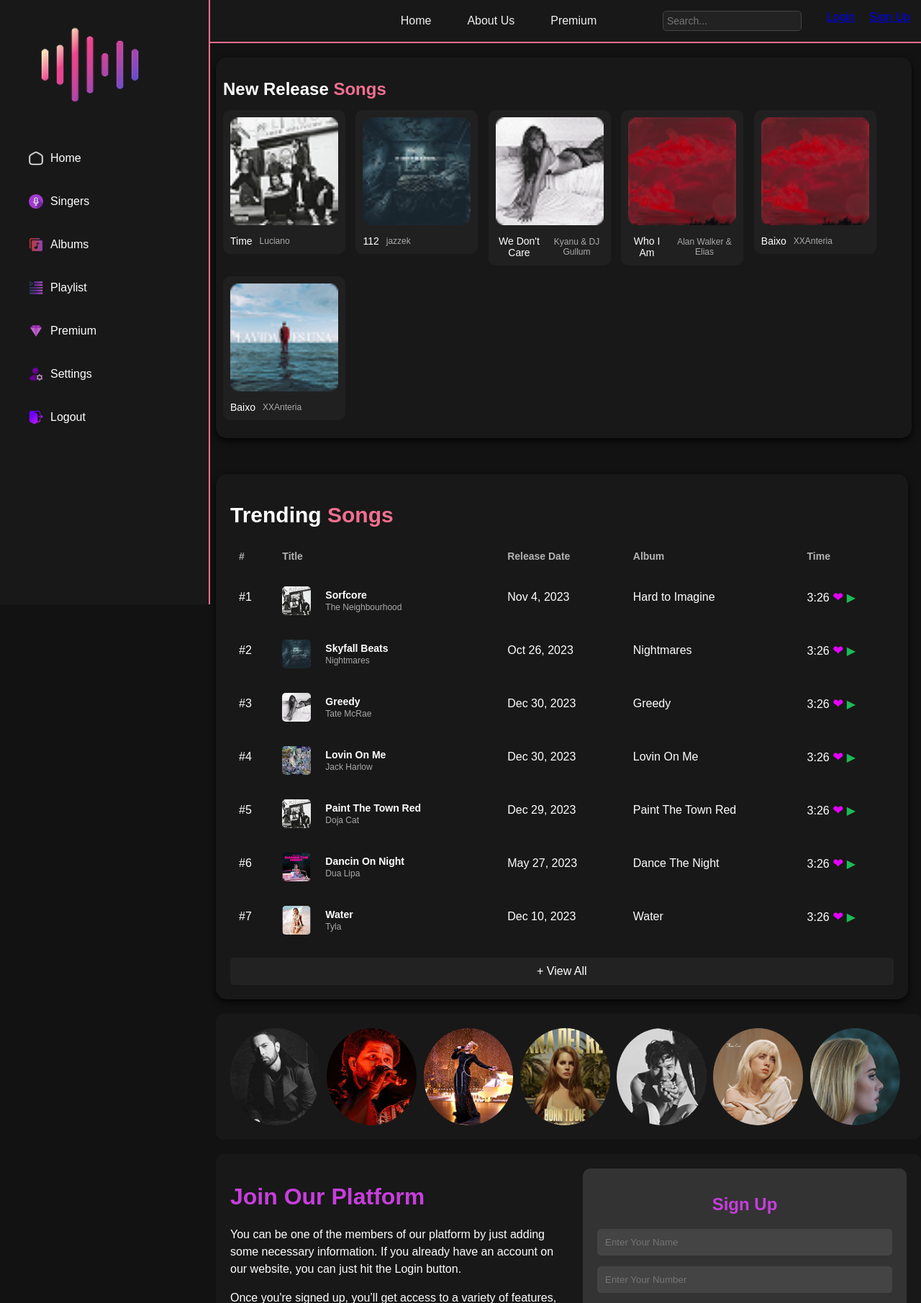
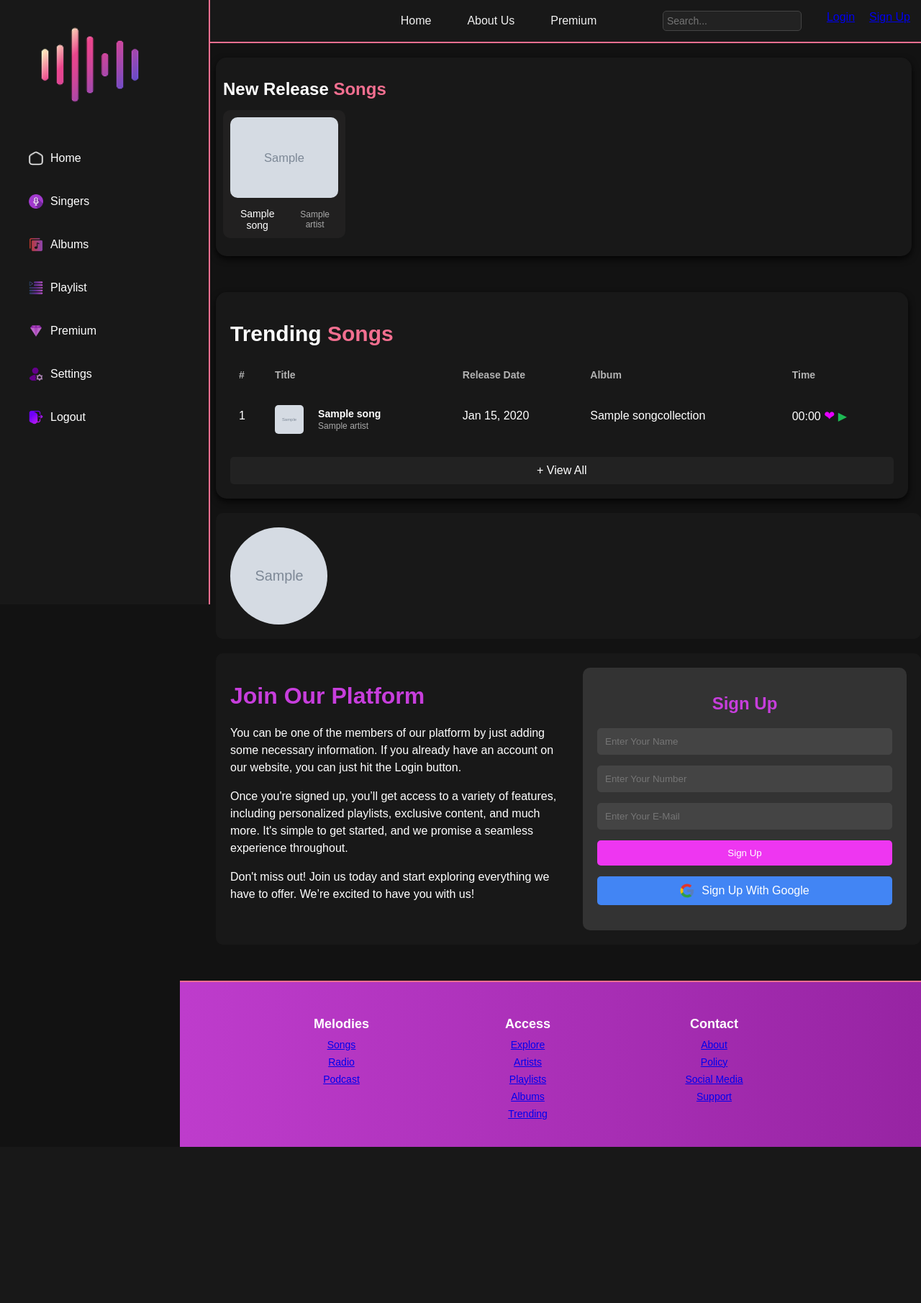
Before and after one commit to sofiiasliusar/music-app, a Django app: page / in a window 1280 px wide. Shown: the top 1811 px of the page at 72% size. After the commit the page ends 1594 px from the top, so only its background shows below. Run offline with Django 5.2, Linux system fonts and the light colour scheme; tables that the repository leaves empty hold one stand-in row (values such as "Sample post"); grey boxes marked "Sample" are stand-in pictures.

Commit message:
Refactor Home page to use dynamic data from DB

```diff
--- /dev/null
+++ b/musicapp/music/templatetags/custom_filters.py
@@ -0,0 +1,13 @@
+#TODO
+from django import template
+from datetime import timedelta
+
+register = template.Library()
+
+@register.filter
+def format_duration(value):
+    if isinstance(value, timedelta):
+        minutes = value.seconds // 60
+        seconds = value.seconds % 60
+        return f"{minutes:02}:{seconds:02}"
+    return value
--- a/musicapp/music/views.py
+++ b/musicapp/music/views.py
@@ -2,10 +2,18 @@ from django.shortcuts import render
 
 # Create your views here.
 from django.views.generic import TemplateView
+from .models import Song, Artist
 
 
 class HomeView(TemplateView):
     template_name = 'Home.html'
+
+    def get_context_data(self, **kwargs):
+        context = super().get_context_data(**kwargs)
+        context['new_releases'] = Song.objects.order_by('-release_date')[:6]  # Fetch latest 6 songs
+        context['trending_songs'] = Song.objects.order_by('-release_date')[:7]  # Example logic for trending
+        context['popular_artists'] = Artist.objects.all()[:7]  # Fetch first 6 artists
+        return context
 
 
 class ArtistsView(TemplateView):
--- a/musicapp/templates/Home.html
+++ b/musicapp/templates/Home.html
@@ -1,5 +1,6 @@
 {% extends "base.html" %}
 {% load static %}
+{% load custom_filters %}
 
 
 {% block extra_css %}
@@ -13,33 +14,16 @@
 
 {% block content %}
 
+
 <!-- Нові релізи пісень -->
 <div class="new-release-container">
     <h2>New Release <span>Songs</span></h2>
+    {% for song in new_releases %}
     <div class="song-block">
-        <img src="{% static '/musicapp/images/The_Neighbourhood.png' %}" alt="Time">
-        <div class="song-title">Time<br><small>Luciano</small></div>
+        <img src="{{ song.get_image }}" alt="{{ song.name }}">
+        <div class="song-title">{{ song.name }}<br><small>{{ song.artist.name }}</small></div>
     </div>
-    <div class="song-block">
-        <img src="{% static '/musicapp/images/The_Neighbourhood_-_The_Neighbourhood 2.png' %}" alt="112">
-        <div class="song-title">112<br><small>jazzek</small></div>
-    </div>
-    <div class="song-block">
-        <img src="{% static '/musicapp/images/The_Neighbourhood_-_The_Neighbourhood 3.png' %}" alt="We Don't Care">
-        <div class="song-title">We Don't Care<br><small>Kyanu & DJ Gullum</small></div>
-    </div>
-    <div class="song-block">
-        <img src="{% static '/musicapp/images/The_Neighbourhood_-_The_Neighbourhood 8.png' %}" alt="Who I Am">
-        <div class="song-title">Who I Am<br><small>Alan Walker & Elias</small></div>
-    </div>
-    <div class="song-block">
-        <img src="{% static '/musicapp/images/The_Neighbourhood_-_The_Neighbourhood 8.png' %}" alt="Baixo">
-        <div class="song-title">Baixo<br><small>XXAnteria</small></div>
-    </div>
-    <div class="song-block">
-        <img src="{% static '/musicapp/images/The_Neighbourhood_-_The_Neighbourhood 7 (10).png' %}" alt="Baixo">
-        <div class="song-title">Baixo<br><small>XXAnteria</small></div>
-    </div>
+    {% endfor %}
 </div>
 
 
@@ -58,97 +42,23 @@
             </tr>
         </thead>
         <tbody>
+
+            {% for song in trending_songs %}
             <tr>
-                <td>#1</td>
+                <td>{{ forloop.counter }}</td>
                 <td class="song-title">
-                    <img src="{% static '/musicapp/images/The_Neighbourhood.png' %}" alt="Sorfcore">
+                    <img src="{{ song.get_image }}" alt="{{ song.name }}">
                     <div>
-                        <strong>Sorfcore</strong><br>
-                        <small>The Neighbourhood</small>
+                        <strong>{{ song.name }}</strong><br>
+                        <small>{{ song.artist.name }}</small>
                     </div>
                 </td>
-                <td>Nov 4, 2023</td>
-                <td>Hard to Imagine</td>
-                <td>3:26 <span class="heart-icon">❤</span> <span class="play-icon" onclick="playSong()">▶</span></td>
+                <td>{{ song.release_date|date:"M d, Y" }}</td>
+                <td>{{ song.album.name|default:"-" }}</td>
+                <td>{{ song.duration|format_duration }} <span class="heart-icon">❤</span> <span class="play-icon" onclick="playSong()">▶</span></td>
             </tr>
-            <tr>
-                <td>#2</td>
-                <td class="song-title">
-                    <img src="{% static '/musicapp/images/The_Neighbourhood_-_The_Neighbourhood 2.png' %}" alt="Skyfall Beats">
-                    <div>
-                        <strong>Skyfall Beats</strong><br>
-                        <small>Nightmares</small>
-                    </div>
-                </td>
-                <td>Oct 26, 2023</td>
-                <td>Nightmares</td>
-                <td>3:26 <span class="heart-icon">❤</span> <span class="play-icon" onclick="playSong()">▶</span></td>
-            </tr>
-            <tr>
-                <td>#3</td>
-                <td class="song-title">
-                    <img src="{% static '/musicapp/images/The_Neighbourhood_-_The_Neighbourhood 3.png' %}" alt="Greedy">
-                    <div>
-                        <strong>Greedy</strong><br>
-                        <small>Tate McRae</small>
-                    </div>
-                </td>
-                <td>Dec 30, 2023</td>
-                <td>Greedy</td>
-                <td>3:26 <span class="heart-icon">❤</span> <span class="play-icon" onclick="playSong()">▶</span></td>
-            </tr>
-            <tr>
-                <td>#4</td>
-                <td class="song-title">
-                    <img src="{% static '/musicapp/images/The_Neighbourhood_-_The_Neighbourhood 4.png' %}" alt="Lovin On Me">
-                    <div>
-                        <strong>Lovin On Me</strong><br>
-                        <small>Jack Harlow</small>
-                    </div>
-                </td>
-                <td>Dec 30, 2023</td>
-                <td>Lovin On Me</td>
-                <td>3:26 <span class="heart-icon">❤</span> <span class="play-icon" onclick="playSong()">▶</span></td>
-            </tr>
-            <tr>
-                <td>#5</td>
-                <td class="song-title">
-                    <img src="{% static '/musicapp/images/The_Neighbourhood.png' %}" alt="Paint The Town Red">
-                    <div>
-                        <strong>Paint The Town Red</strong><br>
-                        <small>Doja Cat</small>
-                    </div>
-                </td>
-                <td>Dec 29, 2023</td>
-                <td>Paint The Town Red</td>
-                <td>3:26 <span class="heart-icon">❤</span> <span class="play-icon" onclick="playSong()">▶</span></td>
-            </tr>
-            <tr>
-                <td>#6</td>
-                <td class="song-title">
-                    <img src="{% static '/musicapp/images/The_Neighbourhood_-_The_Neighbourhood 6.png' %}" alt="Dancin On Night">
-                    <div>
-                        <strong>Dancin On Night</strong><br>
-                        <small>Dua Lipa</small>
-                    </div>
-                </td>
-                <td>May 27, 2023</td>
-                <td>Dance The Night</td>
-                <td>3:26 <span class="heart-icon">❤</span> <span class="play-icon" onclick="playSong()">▶</span></td>
-            </tr>
-            <tr>
-                <td>#7</td>
-                <td class="song-title">
-                    <img src="{% static '/musicapp/images/The_Neighbourhood_-_The_Neighbourhood 7.png' %}" alt="Water">
-                    <div>
-                        <strong>Water</strong><br>
-                        <small>Tyla</small>
-                    </div>
-                </td>
-                <td>Dec 10, 2023</td>
-                <td>Water</td>
-                <td>3:26 <span class="heart-icon">❤</span> <span class="play-icon" onclick="playSong()">▶</span></td>
-            </tr>
+            {% endfor %}
+
         </tbody>
     </table>
 
@@ -159,27 +69,12 @@
 <!-- Popular Artists -->
 <div class="popular-artists-container">
 
+    {% for artist in popular_artists %}
     <div class="artist-block">
-        <img src="{% static '/musicapp/images/Eminiem.png' %}" alt="Eminem">
+        <img src="{{ artist.get_image }}" alt="{{ artist.name }}">
     </div>
-    <div class="artist-block">
-        <img src="{% static '/musicapp/images/The Weekend_1.png' %}" alt="The Weekend">
-    </div>
-    <div class="artist-block">
-        <img src="{% static '/musicapp/images/Adele_1.png' %}" alt="Adele">
-    </div>
-    <div class="artist-block">
-        <img src="{% static '/musicapp/images/Lana Del Ray_1.png' %}" alt="Lana Del Ray">
-    </div>
-    <div class="artist-block">
-        <img src="{% static '/musicapp/images/Harry Styles.png' %}" alt="Harry Styles">
-    </div>
-    <div class="artist-block">
-        <img src="{% static '/musicapp/images/Billie Eilish.png' %}" alt="Billie Eilish">
-    </div>
-    <div class="artist-block">
-        <img src="{% static '/musicapp/images/Adele.png' %}" alt="Lana Del Ray">
-    </div>
+    {% endfor %}
+
 </div>
 
 
```
Also changed, not shown: musicapp/music/templatetags/__init__.py (added).
